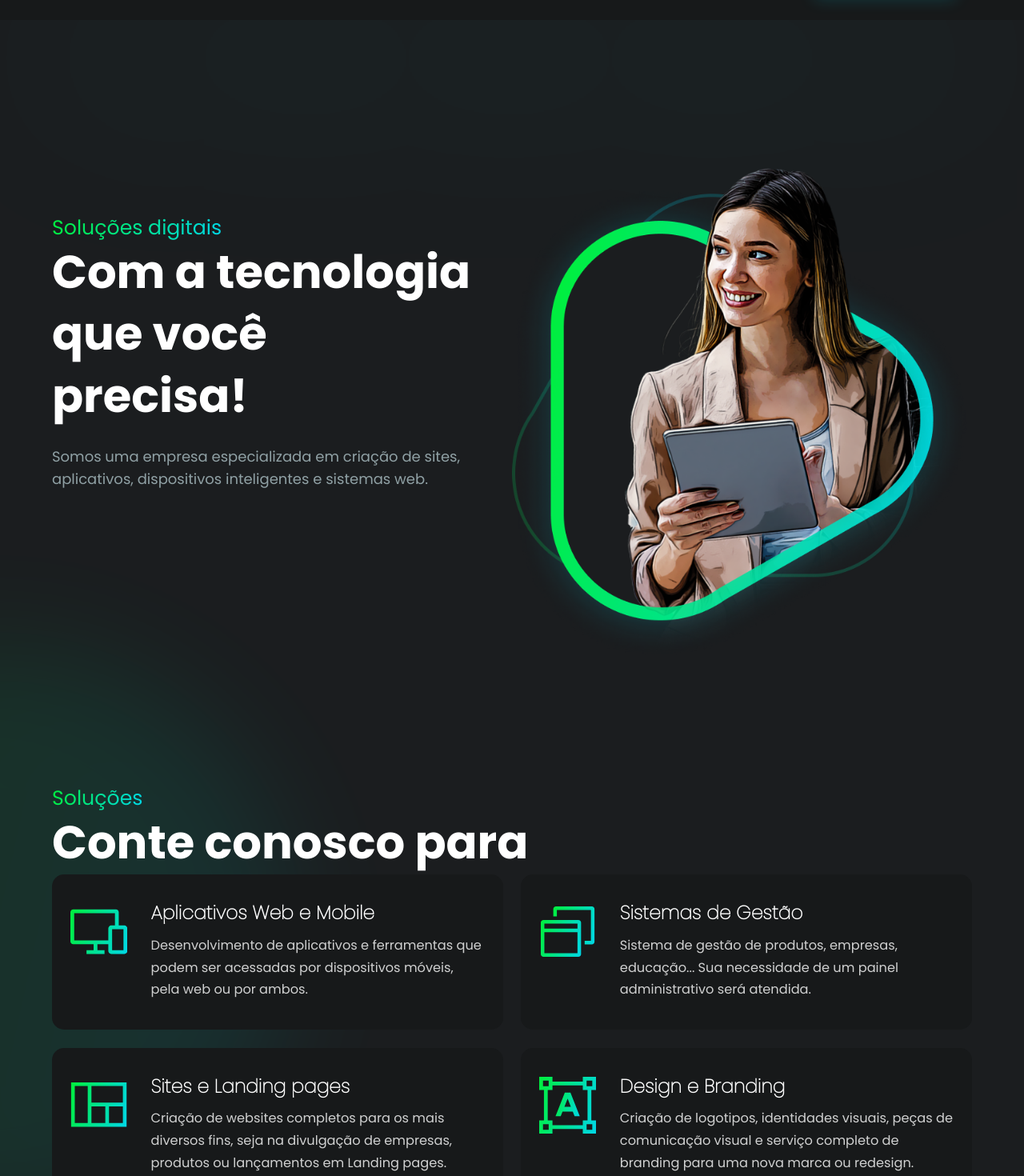
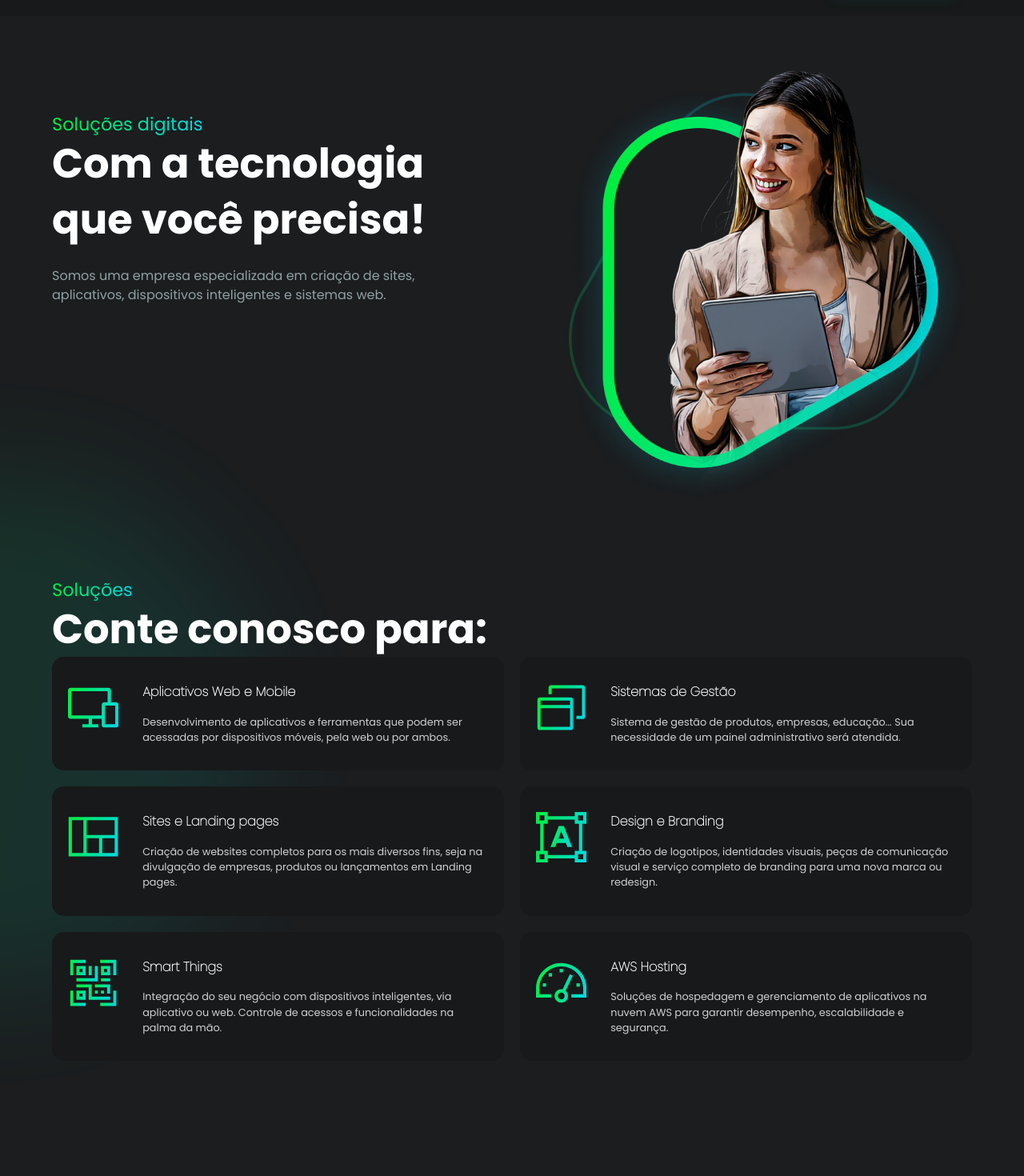
Before and after one commit to Samuel-StatusTech/statustech-front, a React (Create React App) app: page / in a window 1280 px wide. Shown: the part 80-1550 px from the top of the page at 80% size. Built offline with nearby package versions, Linux system fonts and the light colour scheme.

Commit message:
Hero and soluctions resizing design

```diff
--- a/src/components/SoluctionCards/styles.ts
+++ b/src/components/SoluctionCards/styles.ts
@@ -16,17 +16,11 @@ export const Card = styled.div`
   }
 
   @media (max-width:${Sconsts.breakpoints.tablet}px) {
-
-    svg {
-      min-width:6rem;
-    }
+    svg { min-width:6rem; }
   }
 
   @media (max-width:${Sconsts.breakpoints.cellphone}px) {
-
-    svg {
-      display:none;
-    }
+    svg { display:none; }
   }
 `
 
@@ -37,13 +31,10 @@ export const CardInfo = styled.div`
 `
 
 export const SoluctionName = styled.h2`
-  font-size:2.8rem;
-  line-height:3.78rem;
+  font-size:2.0rem;
+  line-height:3.1rem;
   font-family:Poppins-Thin;
   white-space:nowrap;
-
-  @media (max-width:1330px) { font-size:2.6rem; line-height:2.6rem; }
-  @media (max-width:1247px) { font-size:2.2rem; line-height:2.2rem; }
 
   @media (max-width:${Sconsts.breakpoints.cellphone}px) {
     color:${p => p.theme.text.lightblue};
@@ -51,10 +42,7 @@ export const SoluctionName = styled.h2`
 `
 
 export const SoluctionDescription = styled.span`
-  font-size:2rem;
-  line-height:3.1rem;
+font-size:1.6rem;
+line-height:2.4rem;
   color:rgba(255, 255, 255, 0.8);
-
-  @media (max-width:1330px) { font-size:1.8rem; line-height:1.72; }
-  @media (max-width:1247px) { font-size:1.4rem; line-height:1.43; }
 `
--- a/src/sections/About/styles.ts
+++ b/src/sections/About/styles.ts
@@ -4,6 +4,7 @@ import Sconsts from "../../styled/consts"
 
 
 export const Section = styled.section`
+  padding-bottom:30rem;
 
   & > svg {
     position:absolute;
@@ -17,6 +18,12 @@ export const Section = styled.section`
       transform:translateX(60%);
     }
   }
+
+  @media (max-width:${Sconsts.breakpoints.tablet}px) {
+    padding-bottom:20rem;
+  }
+
+  @media (max-width:${Sconsts.breakpoints.cellphone}px) { padding-bottom:2.5rem; }
 `
 
 export const Content = styled.div``
@@ -43,6 +50,8 @@ export const Texts = styled.div`
   @media (max-width:${Sconsts.breakpoints.tablet}px) {
     min-width:100%;
   }
+
+  @media (max-width:${Sconsts.breakpoints.cellphone}px) { padding-bottom:0; }
 `
 
 export const QualitiesList = styled.div`
@@ -76,6 +85,13 @@ export const QualityName = styled.h3`
   @media (min-width:640px) AND (max-width:${Sconsts.breakpoints.tablet}px) {
     font-size:2.2rem;
   }
+
+  @media(max-width:${Sconsts.breakpoints.cellphone}px) {
+    font-size:2.0rem;
+    line-height:3.1rem;
+    font-family:Poppins;
+    font-weight:normal;
+  }
 `
 
 export const ItemDesc = styled.span`
@@ -95,6 +111,13 @@ export const ItemDesc = styled.span`
 
   @media (max-width:540px) {
     width:90%;
+  }
+
+  @media(max-width:${Sconsts.breakpoints.cellphone}px) {
+    font-size:1.6rem;
+    line-height:2.4rem;
+    font-family:Poppins;
+    font-weight:normal;
   }
 `
 
--- a/src/sections/Hero/index.tsx
+++ b/src/sections/Hero/index.tsx
@@ -14,7 +14,9 @@ const Hero = () => {
           <h1 className='sectionTitle'>Com a tecnologia que você precisa!</h1>
           <p className='sectionDescription'>Somos uma empresa especializada em criação de sites, aplicativos, dispositivos inteligentes e sistemas web.</p>
         </S.Texts>
-        <img src={HeroImage} alt='Soluções digitais' loading='lazy' />
+        <S.ImageWrapper>
+          <img src={HeroImage} alt='Soluções digitais' loading='lazy' />
+        </S.ImageWrapper>
       </S.Content>
     </S.Section>
   )
--- a/src/sections/Hero/styles.ts
+++ b/src/sections/Hero/styles.ts
@@ -4,16 +4,13 @@ import Sconsts from "../../styled/consts"
 
 
 export const Section = styled.section`
-  padding:4rem ${p => p.theme.containers.main};
+  padding:3rem ${p => p.theme.containers.main};
+  margin-bottom:8rem;
 
-  @media (max-width:${Sconsts.breakpoints.tablet}px) {
-
-    padding-top:5rem;
-  }
-
+  @media (max-width:${Sconsts.breakpoints.tablet}px) { margin-bottom:2rem; }
   @media (max-width:${Sconsts.breakpoints.cellphone}px) {
-
-    padding:5rem ${p=>p.theme.containers.mobile};
+    padding:5rem ${p => p.theme.containers.mobile} 3rem;
+    margin-bottom:0;
   }
 `
 
@@ -22,21 +19,42 @@ export const Content = styled.div`
   gap:5.5rem;
   justify-content:space-between;
   align-items:top;
+  max-width:1274px;
+
+  @media (max-width:${Sconsts.breakpoints.tablet}px) {
+    flex-direction:column;
+    gap:6rem;
+  }
+`
+
+export const Texts = styled.div`
+  padding-top:12rem;
+  display:flex;
+  flex-direction:column;
+  gap:3rem;
+  min-width:59rem;
+  max-width:59rem;
+
+  @media (max-width:${Sconsts.breakpoints.tablet}px) {
+    min-width:unset;
+    flex:1;
+    padding-top:0rem;
+  }
+`
+
+export const ImageWrapper = styled.div`
+  flex:1;
+  max-width:63rem;
 
   img {
-    width:50%;
+    max-width:100%;
     height:auto;
   }
 
   @media (max-width:${Sconsts.breakpoints.tablet}px) {
 
-    flex-direction:column;
-    gap:6rem;
-
-    img {
-      width:65vw;
-      margin:auto;
-    }
+    max-width:64vw;
+    margin:auto;
   }
 
   @media (max-width:${Sconsts.breakpoints.cellphone}px) {
@@ -46,16 +64,3 @@ export const Content = styled.div`
     }
   }
 `
-
-export const Texts = styled.div`
-  margin-top:12rem;
-  display:flex;
-  flex-direction:column;
-  flex:1;
-  gap:2.5rem;
-
-  @media (max-width:${Sconsts.breakpoints.tablet}px) {
-
-    margin-top:0rem;
-  }
-`
--- a/src/sections/Portfolio/styles.ts
+++ b/src/sections/Portfolio/styles.ts
@@ -5,9 +5,10 @@ import Sconsts from "../../styled/consts"
 
 export const Section = styled.section`
   position:relative;
+  padding-bottom:20rem;
 
-  @media (max-width:${Sconsts.breakpoints.cellphone}px) {
-    display:none;
+  @media (max-width:${Sconsts.breakpoints.tablet}px) {
+    padding-bottom:10rem;
   }
 `
 
@@ -15,6 +16,10 @@ export const Content = styled.div`
   display:flex;
   flex-direction:column;
   gap:6.5rem;
+
+  @media (max-width:${Sconsts.breakpoints.cellphone}px) {
+    padding-bottom:2.3rem;
+  }
 `
 
 export const Top = styled.div`
--- a/src/sections/Soluctions/index.tsx
+++ b/src/sections/Soluctions/index.tsx
@@ -11,7 +11,7 @@ const Soluctions = () => {
     <S.Section>
       <S.Content className='container'>
         <h2 className='sectionName'>Soluções</h2>
-        <h1 className='sectionTitle'>Conte conosco para</h1>
+        <h1 className='sectionTitle'>Conte conosco para:</h1>
       </S.Content>
       <S.CardsArea className='container'>
         {soluctions.map((s, k) => (
--- a/src/sections/Soluctions/styles.ts
+++ b/src/sections/Soluctions/styles.ts
@@ -5,6 +5,7 @@ import Sconsts from "../../styled/consts"
 
 export const Section = styled.section`
   position:relative;
+  padding-bottom:20rem;
 
   &::before {
     position:absolute;
@@ -16,9 +17,21 @@ export const Section = styled.section`
     width:81.1rem;
     height:81.1rem;
     border-radius:81.1rem;
-    background: ${p=>p.theme.pallete.gradient};
+    background: ${p => p.theme.pallete.gradient};
     filter:blur(70px);
     opacity:.1;
+  }
+
+  @media (max-width:${Sconsts.breakpoints.tablet}px) {
+    padding-bottom:10rem;
+
+    &::before { display:none; }
+  }
+
+  @media (max-width:${Sconsts.breakpoints.cellphone}px) {
+
+    padding-bottom:2.5rem;
+    &::before { display:none; }
   }
 `
 
--- a/src/styled/global.ts
+++ b/src/styled/global.ts
@@ -22,15 +22,9 @@ const Global = createGlobalStyle`
     position:relative;
   }
 
-  section {
-    &:nth-child(2) { margin-top:11rem; }
-    &:nth-child(3) { margin-top:10rem; }
-  }
-
   section,
   footer {
-    padding:28px ${p => p.theme.containers.main};
-    margin-top:20rem;
+    padding:0 ${p => p.theme.containers.main};
   }
 
   .container {
@@ -64,23 +58,36 @@ const Global = createGlobalStyle`
   }
 
   // smaller monitors
-  @media (max-width:1480px) { html { font-size:9px; } }
+  @media (max-width:1280px) { html { font-size:8px; } }
   @media (max-width:1080px) { html { font-size:7px; } }
-  @media (min-width:881px) AND (max-width:940px) { html { font-size:6px; } }
+  @media (max-width:940px) { html { font-size:6px; } }
 
   // mobile
   @media (max-width:${Sconsts.breakpoints.tablet}px) {
     html { font-size:10px; }
-
-    .sectionName { font-size:2.3rem; line-height:1.55em; }
-    .sectionTitle { font-size:4.8rem; line-height:1.35em; }
   }
 
-  @media (max-width:644px) { html { font-size:8px; } }
-  @media (max-width:544px) { html { font-size:6px; } }
+  @media (max-width:720px) { html { font-size:8px; } }
 
   @media (max-width:${Sconsts.breakpoints.cellphone}px) {
+    html { font-size:10px; }
     section, footer { padding:${p => p.theme.containers.mobile}; }
+
+    .sectionName {
+      font-size:2.0rem;
+      line-height:3.1rem;
+    }
+
+    .sectionTitle {
+      font-size:2.8rem;
+      line-height:3.7rem;
+      font-family:Poppins-Thin;
+    }
+
+    .sectionDescription {
+      font-size:1.6rem;
+      line-height:2.4rem;
+    }
   }
 `
 
```
